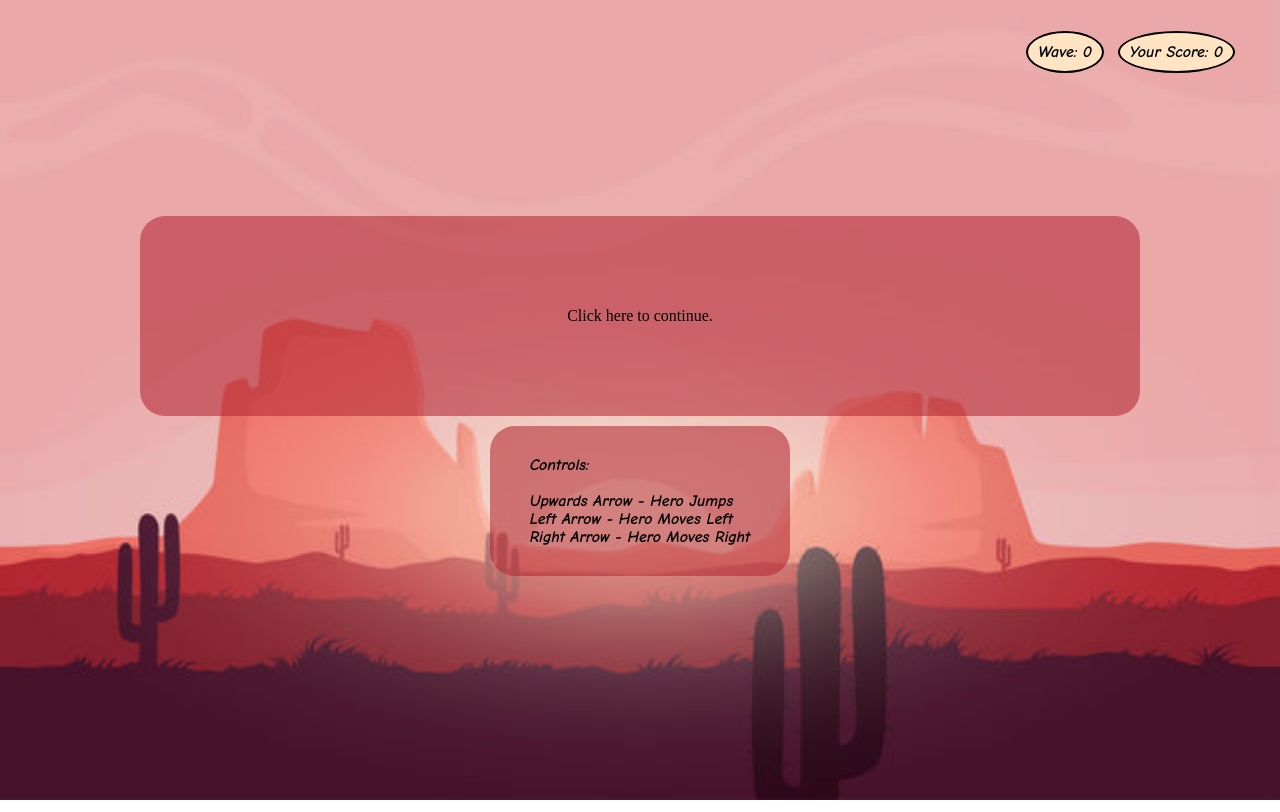
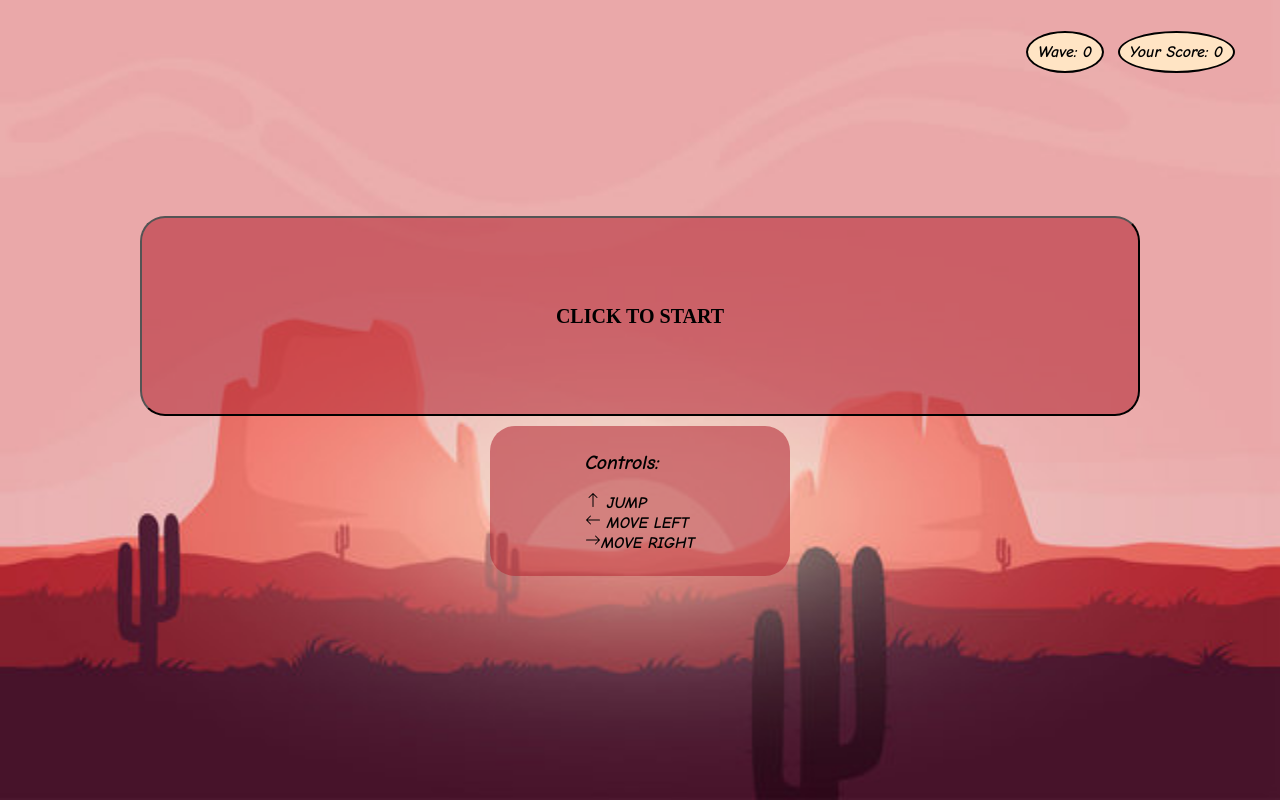
Before and after one commit to devAdityaa/Man-vs-Frog, a plain HTML site: page index.html in a window 1280 px wide. Drawn offline with Linux system fonts and the light colour scheme; a web font is replaced by a local one.

Commit message:
Updated start button, control instructions, restart button

```diff
--- a/index.html
+++ b/index.html
@@ -16,13 +16,24 @@
         <!--<div class="frog"></div>-->
         <div id="scoreCont">Your Score: 0</div>
         <div id="currentWave">Wave: 0</div>
-        <div id="start" onclick="start()">Click here to continue.</div>
+        <button type="button" id="start" onclick="start()"><strong>CLICK TO START</strong></button>
         <div id="instructions">
-          Controls: <br /><br />
-          Upwards Arrow - Hero Jumps <br />
-          Left Arrow - Hero Moves Left <br />
-          Right Arrow - Hero Moves Right
-        </div>
+          <!--Controls-->
+          <div id="controls">
+            <p><strong>Controls:</strong></p><br />
+            <svg xmlns="http://www.w3.org/2000/svg" width="16" height="16" fill="currentColor" class="bi bi-arrow-up" viewBox="0 0 16 16">
+              <path fill-rule="evenodd" d="M8 15a.5.5 0 0 0 .5-.5V2.707l3.146 3.147a.5.5 0 0 0 .708-.708l-4-4a.5.5 0 0 0-.708 0l-4 4a.5.5 0 1 0 .708.708L7.5 2.707V14.5a.5.5 0 0 0 .5.5"/>
+            </svg> <strong>JUMP</strong> <br />
+
+          <svg xmlns="http://www.w3.org/2000/svg" width="16" height="16" fill="currentColor" class="bi bi-arrow-left" viewBox="0 0 16 16">
+            <path fill-rule="evenodd" d="M15 8a.5.5 0 0 0-.5-.5H2.707l3.147-3.146a.5.5 0 1 0-.708-.708l-4 4a.5.5 0 0 0 0 .708l4 4a.5.5 0 0 0 .708-.708L2.707 8.5H14.5A.5.5 0 0 0 15 8"/>
+          </svg> <strong>MOVE LEFT</strong> </span><br />
+
+          <svg xmlns="http://www.w3.org/2000/svg" width="16" height="16" fill="currentColor" class="bi bi-arrow-right" viewBox="0 0 16 16">
+            <path fill-rule="evenodd" d="M1 8a.5.5 0 0 1 .5-.5h11.793l-3.147-3.146a.5.5 0 0 1 .708-.708l4 4a.5.5 0 0 1 0 .708l-4 4a.5.5 0 0 1-.708-.708L13.293 8.5H1.5A.5.5 0 0 1 1 8"/>
+          </svg><strong>MOVE RIGHT</strong></span>
+
+      </div>
     </div>
   </body>
 </html>
--- a/script.js
+++ b/script.js
@@ -88,7 +88,7 @@ setInterval(() => {
       }, 2500);
 
       let start = document.getElementById("start");
-      start.innerHTML = "Play Again";
+      start.innerHTML = "<span style='font-size:40px'>PLAY AGAIN</span>";
       start.style.visibility = "visible";
     } else if (offsetX < 145 && cross) {
       score += 1;
--- a/style.css
+++ b/style.css
@@ -162,6 +162,10 @@ body {
   align-items: center;
   font-family: Pac;
 }
+#start:hover {
+  background-color: #b32833;
+  cursor: pointer;
+}
 #instructions {
   height: 150px;
   width: 300px;
@@ -174,3 +178,7 @@ body {
   align-items: center;
   font-family: comic neue;
 }
+
+#controls p, button{
+  font-size: 20px;
+}
```
